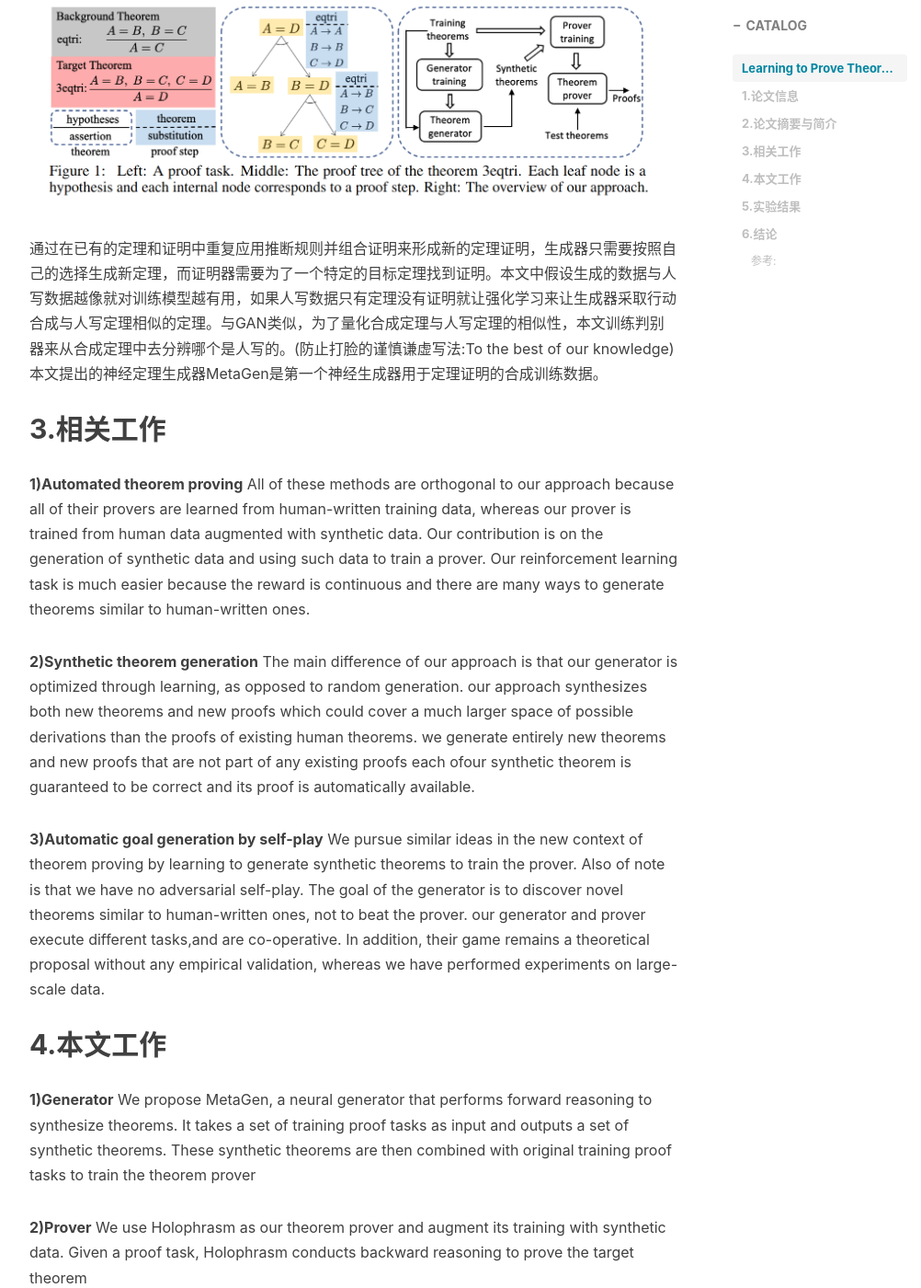
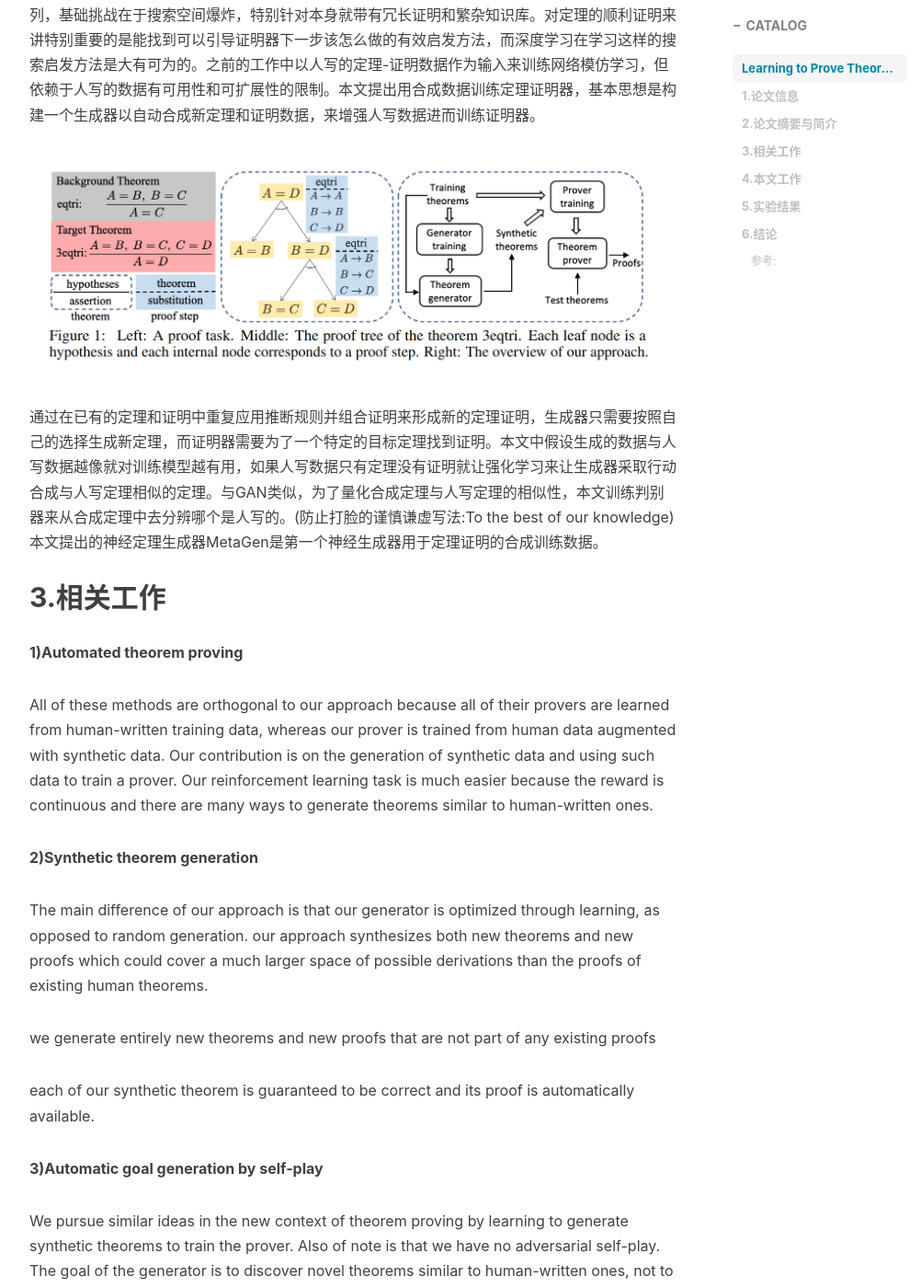
Before and after one commit to JingZHOUjinga/JingZhouJinga.github.io, a Jekyll site: the page built from _posts/2020-12-17-通过学习生成定理来学习证明定理.md, in a window 1280 px wide and 1400 px high, scrolled down 2014 px. Shown: the whole window at 92% size, without its empty margins (233-1235 px from the left). Built offline with Jekyll 4.4.1, drawn with Linux system fonts in a browser that asks for light colours; nearby versions of some CDN libraries; comment, search, counter and statistics services are not loaded; some of the changed text lies outside the part shown.

Commit message:
Add files via upload

```diff
--- a/_posts/2020-12-17-通过学习生成定理来学习证明定理.md
+++ b/_posts/2020-12-17-通过学习生成定理来学习证明定理.md
@@ -21,71 +21,91 @@ tags:
 * [6.结论](#6)
 
 <h2 id="1">1.论文信息</h2>
+
 **作者:** Mingzhe Wang, Jia Deng
+
 **链接:** [https://arxiv.org/abs/2002.07019](https://arxiv.org/abs/2002.07019)
 Neural Information Processing Systems (NeurIPS), 2020
+
 **代码:** [https://github.com/princeton-vl/MetaGen](https://github.com/princeton-vl/MetaGen)
 
 在这篇论文的正文还没有被我研(liu)读(lan)时，吸引我的点就有三个:
+
 1)标题就很有吸引力有木有! 定理的生成意味着定理的证明，多多少少有些自我指涉的意味，进一步引起极大的兴趣去看一下这是如何做到的。论给论文起个好名字的重要性:-)
+
 2)paperswithcode网站中Automated Theorem Proving分类下的简介就是来自于这篇论文[<sup>1</sup>](#refer-anchor-1)
 ![paperswithcode_automated_theorem_proving.png](/img/20201217paperswithcode_atp.png)
+
 3)论文的两位作者都来自于普林斯顿大学，而历史上第一个可运行的定理证明程序所用的机器就是普林斯顿高等研究院的电子管计算机“大强尼”（JOHNNIAC）[<sup>1</sup>](#refer-anchor-2)，可以说是在自动定理证明领域是根正苗红，莫名让人心生敬畏，respect
 
 <h2 id="2">2.论文摘要与简介</h2>
+
 自动定理证明可以归结为(boils down to)一个搜索问题——找到一个可以生成有效证明的符号操作系列，基础挑战在于搜索空间爆炸，特别针对本身就带有冗长证明和繁杂知识库。对定理的顺利证明来讲特别重要的是能找到可以引导证明器下一步该怎么做的有效启发方法，而深度学习在学习这样的搜索启发方法是大有可为的。之前的工作中以人写的定理-证明数据作为输入来训练网络模仿学习，但依赖于人写的数据有可用性和可扩展性的限制。本文提出用合成数据训练定理证明器，基本思想是构建一个生成器以自动合成新定理和证明数据，来增强人写数据进而训练证明器。
 
 ![overview.png](/img/20201217overview.png)
-通过在已有的定理和证明中重复应用推断规则并组合证明来形成新的定理证明，生成器只需要按照自己的选择生成新定理，而证明器需要为了一个特定的目标定理找到证明。本文中假设生成的数据与人写数据越像就对训练模型越有用，如果人写数据只有定理没有证明就让强化学习来让生成器采取行动合成与人写定理相似的定理。与GAN类似，为了量化合成定理与人写定理的相似性，本文训练判别器来从合成定理中去分辨哪个是人写的。(防止打脸的谨慎谦虚写法:To the best of our knowledge)本文提出的神经定理生成器MetaGen是第一个神经生成器用于定理证明的合成训练数据。
+
+通过在已有的定理和证明中重复应用推断规则并组合证明来形成新的定理证明，生成器只需要按照自己的选择生成新定理，而证明器需要为了一个特定的目标定理找到证明。本文中假设生成的数据与人写数据越像就对训练模型越有用，如果人写数据只有定理没有证明就让强化学习来让生成器采取行动合成与人写定理相似的定理。与GAN类似，为了量化合成定理与人写定理的相似性，本文训练判别器来从合成定理中去分辨哪个是人写的。(防止打脸的谨慎谦虚写法:To the best of our knowledge)
+本文提出的神经定理生成器MetaGen是第一个神经生成器用于定理证明的合成训练数据。
 
 <h2 id="3">3.相关工作</h2>
 
 **1)Automated  theorem  proving**
+
 All of these methods are orthogonal to our approach because all of their provers are learned from human-written training data, whereas our prover is trained from human data augmented with synthetic data. Our contribution is on the generation of synthetic data and using such data to train a prover.
 Our reinforcement learning task is much easier because the reward is continuous and there are many ways to generate theorems similar to human-written ones.
 
 **2)Synthetic theorem generation**
+
 The main difference of our approach is that our generator is optimized through learning, as opposed to random generation.
 our approach synthesizes both new theorems and new proofs which could cover a much larger space of possible derivations than the proofs of existing human theorems.
+
 we generate entirely new theorems and new proofs that are not part of any existing proofs
-each ofour synthetic theorem is guaranteed to be correct and its proof is automatically available.
+
+each of our synthetic theorem is guaranteed to be correct and its proof is automatically available.
 
 **3)Automatic goal generation by self-play**
+
 We pursue similar ideas in the new context of theorem proving by learning to generate synthetic theorems to train the prover. Also of note is that we have no adversarial self-play. The goal of the generator is to discover novel theorems similar to human-written ones, not to beat the prover.
 our generator and prover execute different tasks,and are co-operative. In addition, their game remains a theoretical proposal without any empirical validation, whereas we have performed experiments on large-scale data.
-
 
 <h2 id="4">4.本文工作</h2>
 
 **1)Generator**
+
 We propose MetaGen, a neural generator that performs forward reasoning to synthesize theorems. It takes a set of training proof tasks as input and outputs a set of synthetic theorems. These synthetic theorems are then combined with original training proof tasks to train the theorem prover
 
 **2)Prover**
+
 We use Holophrasm as our theorem prover and augment its training with synthetic data. Given a proof task, Holophrasm conducts backward reasoning to prove the target theorem
 
 **3)Applicability to other formal systems**
+
 we instantiate and validate our approach on a single formal system, but our approach is applicable to other formal systems such as HOL Light, Coq and Isabelle.
 
 <h2 id="5">5.实验结果</h2>
+
 在两个Metamath知识库中进行实验: iset.mm,set.mm
 
 ![table.png](/img/20201217table.png)
 
 **1)Relevance network of prover**
+
 We evaluate how synthetic data can improve the relevance networkof Holophrasm. The relevance network assigns a score to each candidate background theorem.
+
 **2)Substitution  network  of  prover**
+
 We  evaluate  how  synthetic  data  can  improve  the  substitution network of Holophrasm.  The substitution network predicts the probability of each token at each position under teacher forcing.
 In all settings, synthetic data brings significant improvement. The best performance is achieved with our trained generators.
+
 **3)Prover**
+
 the performance of the prover shares the same pattern as the relevance and substitution network. On both iset.mm and set.mm, the provers trained on synthetic data consistently prove more theorems than the provers trained on human proofs only.
+
 the provers trained with learnable generators perform better than the provers trained with MetaGen-Rand.
 
 <h2 id="6">6.结论</h2>
+
 为了训练定理证明器(theorem prover)，本文提出了一个可以自动合成定理和证明的神经生成器(neural generator),在真实世界任务实验中，用本文方法合成的数据有助于提高定理生成器，并在Metamath的自动定理证明中领先现有的SOTA.多说一句，自动定理证明在安全攸关应用(safety-critical applications)中特别重要，比如在自动驾驶的软件中。
-
-
-
-
 
 ##### 参考:
 <div id="refer-anchor-1"></div>
```
Also changed, not shown: _posts/2020-12-18-自动定理证明的生成式语言建模.md (+10 -4 lines), _posts/2021-03-16-用数学数据集衡量数学问题解决能力.md (+12 -3 lines).
